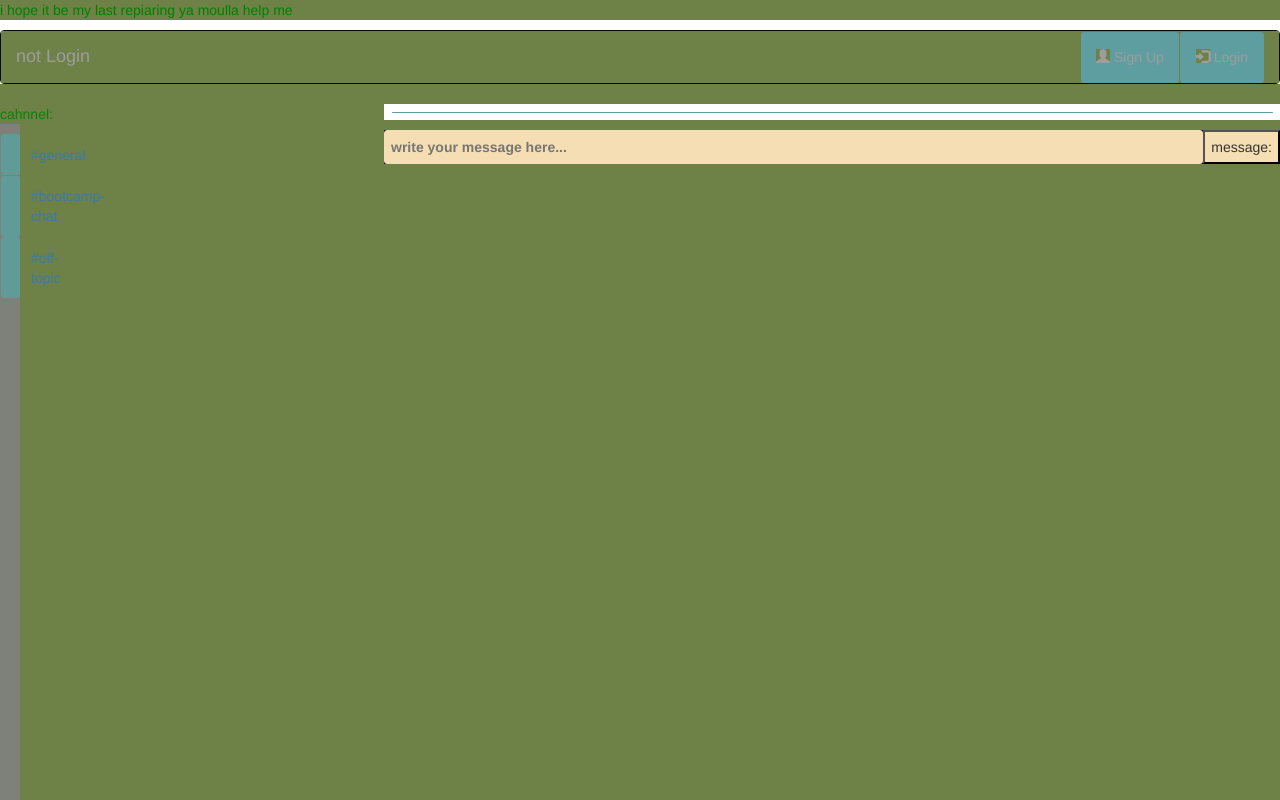
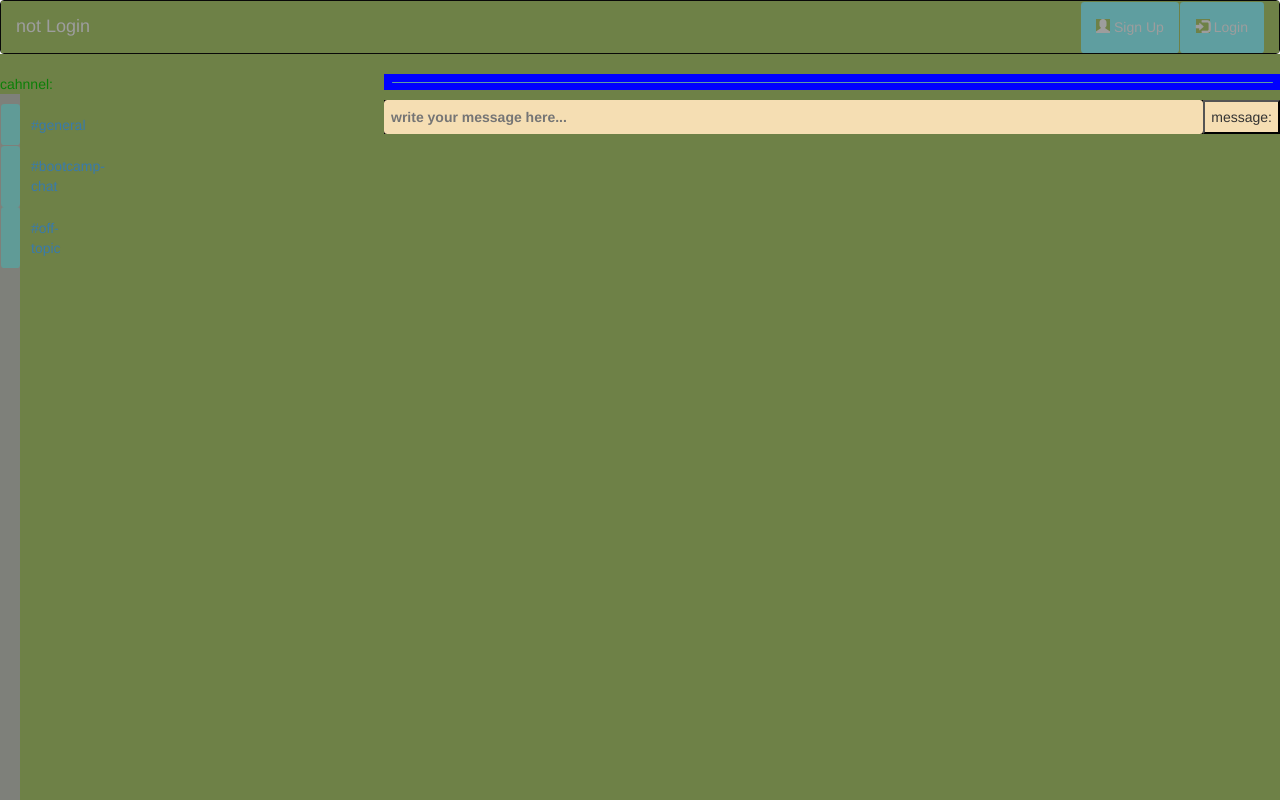
Before and after one commit to mirahmadhakimmi/Project-fresh, a plain HTML site: page fresh/index.html in a window 1280 px wide. Drawn offline with nearby package versions, Linux system fonts and the light colour scheme.

Commit message:
new change

```diff
--- a/fresh/index.html
+++ b/fresh/index.html
@@ -13,8 +13,6 @@
     <script src="moulla.js"></script>
 </head>
 <body>
-
-<p>i hope it be my last repiaring ya moulla help me</p>
 
        <!-- new navbar -->
        <nav class="navbar navbar-inverse ">
@@ -37,9 +35,6 @@
       </nav>
 
 
-
-
-
     <ul id="list">
         <li></li>
     </ul>
@@ -55,12 +50,5 @@
     <li><a href="/project.html">#bootcamp-chat</a></li>
     <li><a href="/project.html">#off-topic</off-topic></a></li>
 </nav>
-
-
-
-
-
-
-
 </body>
 </html>
--- a/fresh/moulla.css
+++ b/fresh/moulla.css
@@ -51,7 +51,7 @@ p{
   list-style: none;
 
   padding: 0.5em;
-  background: white;
+  background: blue;
 }
 
 #project{
```
